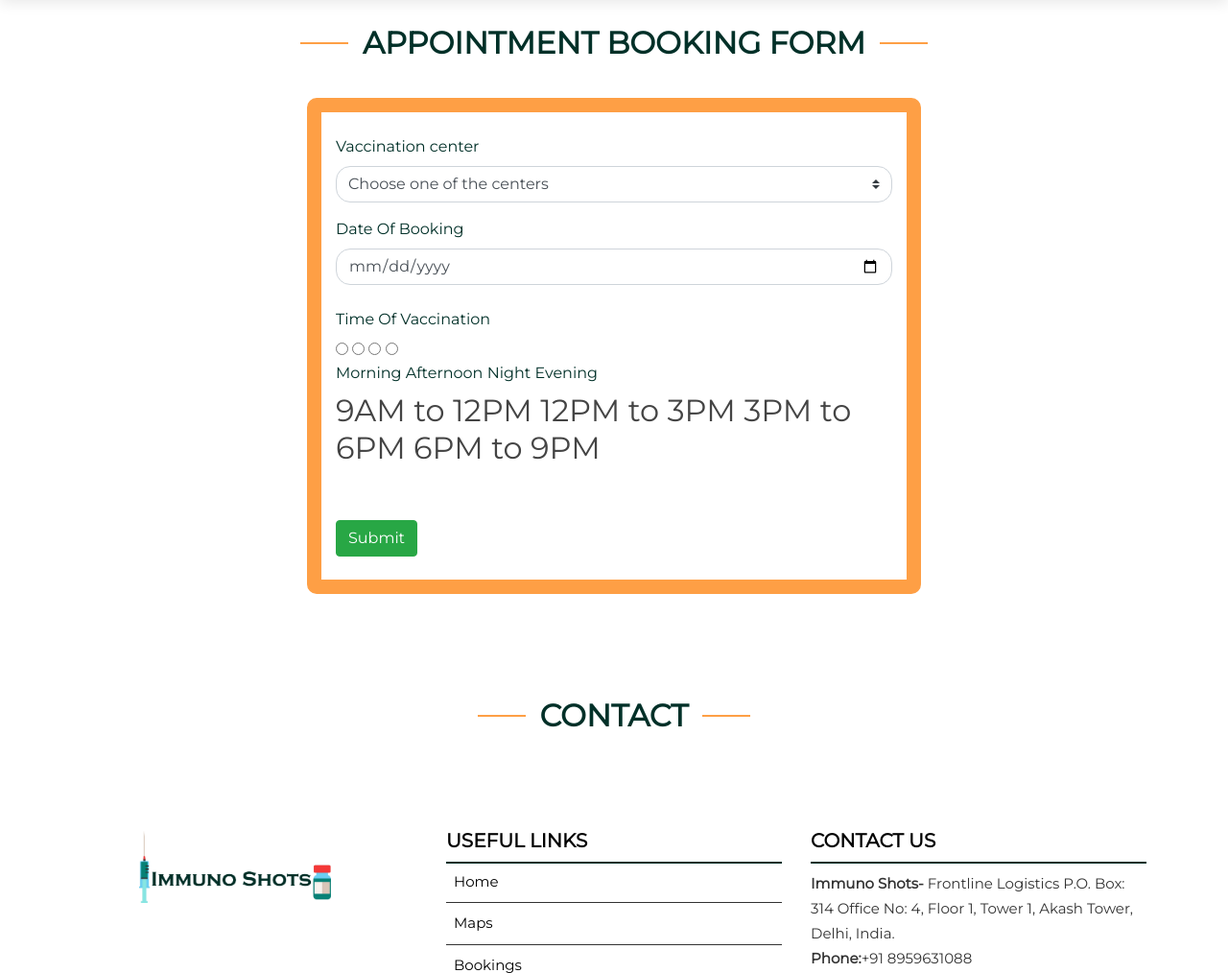
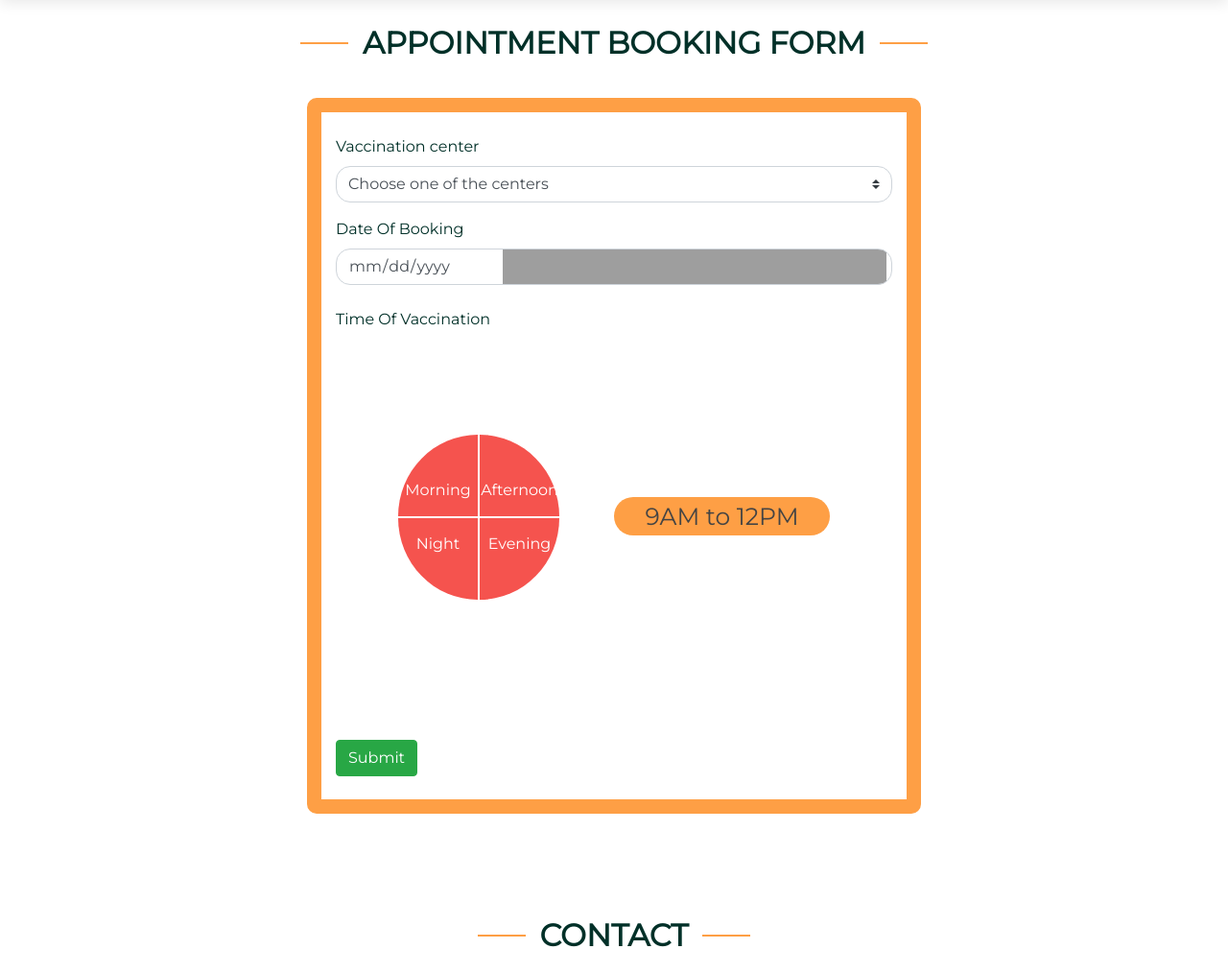
Before and after one commit to CodesbyUnnati/Immuno-Shots, a Django app: page /appointment/ in a window 1280 px wide. Shown: the part 70-1084 px from the top of the page at 96% size. Run offline with Django 3.2, Linux system fonts and the light colour scheme; some libraries are stand-ins or nearby versions; grey boxes are pictures that could not be loaded.

Commit message:
Update style.css

```diff
--- a/static/assets/css/style.css
+++ b/static/assets/css/style.css
@@ -557,13 +557,12 @@ section {
   margin-right: auto;
 
 }
-
-td a {
+td a{
   color: blue;
   font-weight: 500;
 }
 
-form {
+form{
   justify-content: center;
     margin-left: auto;
     margin-right: auto;
@@ -576,13 +575,178 @@ label {
 color: #013028;
 font-style: bold;
 }
-
-input {
+input{
 border-radius: 50%;
 
 }
-
 .form-control,
 .custom-select {
   border-radius: 15px;
 }
+
+
+
+[type="date"] {
+  background: #fff url(https://cdn1.iconfinder.com/data/icons/cc_mono_icon_set/blacks/16x16/calendar_2.png) 97% 50% no-repeat;
+}
+
+[type="date"]::-webkit-inner-spin-button {
+  display: none;
+}
+
+[type="date"]::-webkit-calendar-picker-indicator {
+  opacity: 0;
+}
+
+
+
+.clock-container {
+  width: 170px;
+  height: 170px;
+  border-radius: 50%;
+  margin: 0px 0;
+}
+
+.pie {
+  height: 50%;
+  width: calc(50% - 2px);
+  background:#F5534E;
+  display: block;
+  float: left;
+  margin-right: 2px !important;
+  margin-bottom: 2px !important;
+  cursor: pointer;
+  -webkit-transition: all 300ms cubic-bezier(.45, -0.6, .52, 1.6);
+  transition: all 300ms cubic-bezier(.45, -0.6, .52, 1.6);
+  color: #fff;
+  position: relative;
+}
+
+.pie:hover {
+  background: #fff;
+  color: black;
+}
+
+.pie span {
+  position: absolute;
+  width: 100%;
+  text-align: center;
+}
+
+.pie-morning {
+  border-top-left-radius: 100%;
+}
+
+.pie-morning span {
+  bottom: 15px;
+}
+
+#radio-morning:checked~.clock-container .pie-morning {
+  -webkit-transform: scale(1.05) translate(-10px, -10px);
+  transform: scale(1.05) translate(-10px, -10px);
+  background: #fff;
+  color:#F5534E;
+}
+
+.pie-afternoon {
+  border-top-right-radius: 100%;
+}
+
+.pie-afternoon span {
+  bottom: 15px;
+}
+
+#radio-afternoon:checked~.clock-container .pie-afternoon {
+  -webkit-transform: scale(1.05) translate(10px, -10px);
+  transform: scale(1.05) translate(10px, -10px);
+  background: #fff;
+  color: #F5534E;
+}
+
+.pie-evening {
+  border-bottom-right-radius: 100%;
+}
+
+.pie-evening span {
+  top: 15px;
+}
+
+#radio-evening:checked~.clock-container .pie-evening {
+  -webkit-transform: scale(1.05) translate(10px, 10px);
+  transform: scale(1.05) translate(10px, 10px);
+  background: #fff;
+  color: #F5534E;
+}
+
+.pie-night {
+  border-bottom-left-radius: 100%;
+}
+
+.pie-night span {
+  top: 15px;
+}
+
+#radio-night:checked~.clock-container .pie-night {
+  -webkit-transform: scale(1.05) translate(-15px, 15px);
+  transform: scale(1.05) translate(-10px, 10px);
+  background: #fff;
+  color: #F5534E;
+}
+
+.time-picker-container {
+  position: relative;
+  width: 450px;
+  margin: 100px auto;
+}
+
+.time-picker-container input[type="radio"] {
+  display: none;
+}
+
+h2.time-display {
+  margin: 0;
+  position: absolute;
+  left: 50%;
+  top: 50%;
+  width: 50%;
+  overflow: hidden;
+  height: 40px;
+  background: #FE9F45;
+  font-size: 25px;
+  padding: 0px;
+  border-radius: 20px;
+  text-align: center;
+  line-height: 40px;
+  -webkit-transform: translateY(-50%);
+  transform: translateY(-50%);
+}
+
+span.time-display-inner {
+  display: block;
+  -webkit-transition: all 300ms ease-in-out;
+  transition: all 300ms ease-in-out;
+}
+
+.time-display-inner span {
+  display: block;
+}
+
+#radio-morning:checked~.time-display .time-display-inner {
+  -webkit-transform: translateY(0);
+  transform: translateY(0);
+}
+
+#radio-afternoon:checked~.time-display .time-display-inner {
+  -webkit-transform: translateY(-39px);
+  transform: translateY(-39px);
+}
+
+#radio-evening:checked~.time-display .time-display-inner {
+  -webkit-transform: translateY(-81px);
+  transform: translateY(-81px);
+}
+
+#radio-night:checked~.time-display .time-display-inner {
+  -webkit-transform: translateY(-120px);
+  transform: translateY(-120px);
+}
```
Lines whose indentation alone changed are shown as unchanged.
